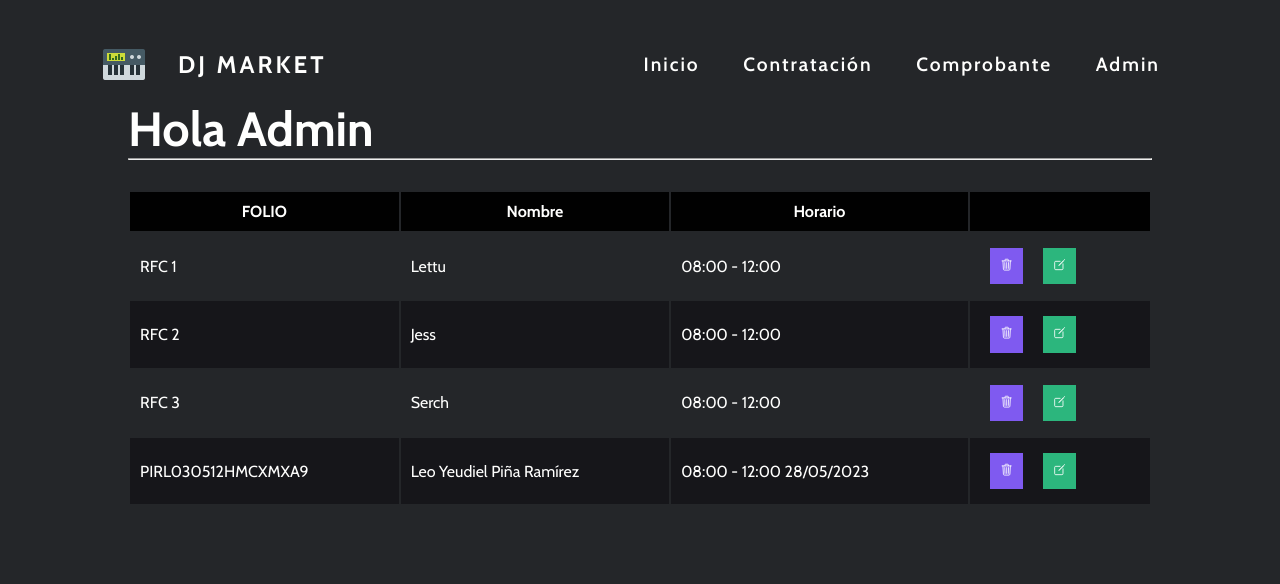
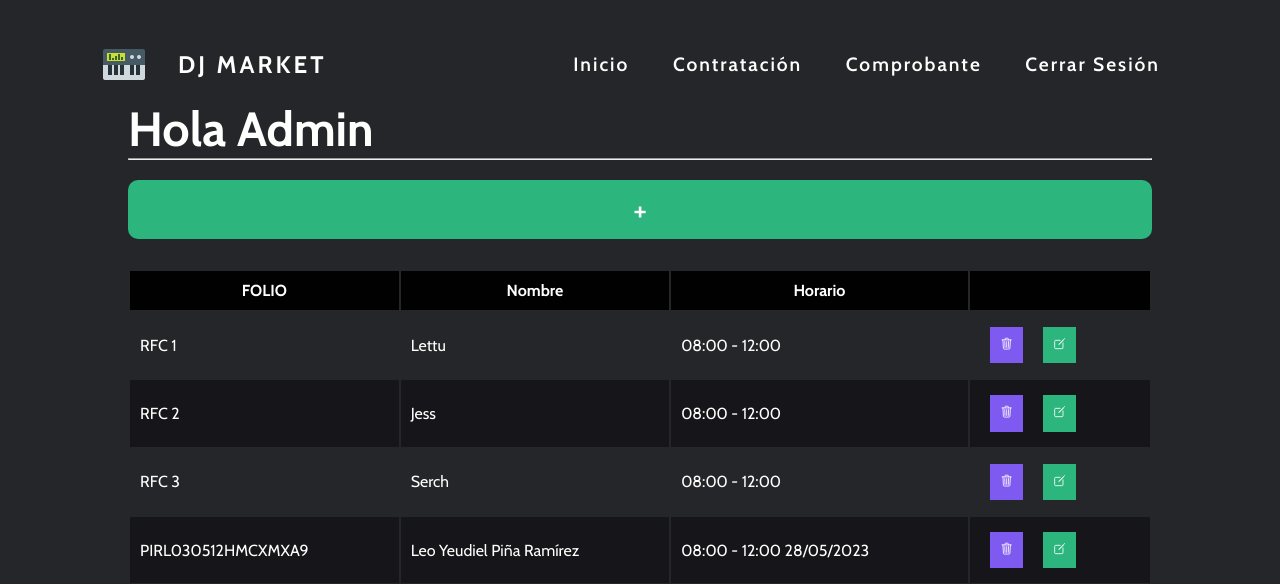
Before and after one commit to LeoYeudiel/ProjectWeb-DJ_MARKET, a PHP site: page /home_admin.html in a window 1280 px wide. Shown: the top 584 px of the page. Run offline with PHP 8.4, Linux system fonts and the light colour scheme.

Commit message:
add validation in login and button the add contratation from admin

```diff
--- a/contratacion.html
+++ b/contratacion.html
@@ -127,7 +127,6 @@
         <label for="cost">Costo</label>
         <input type="number" id="cost" name="cost">
       </div>
-<<<<<<< HEAD
 
       <div class="input-box">
         <label for="fecha">Fecha:</label>
@@ -138,8 +137,6 @@
         <label for="hora">Hora:</label>
         <input type="time" id="hora" name="hora">
       </div>
-=======
->>>>>>> ae62596a15b3d09b15af7a753bbc5258a55066ef
     </section>
 
     <div class="buttons">
--- a/css/estilos_home_admin.css
+++ b/css/estilos_home_admin.css
@@ -94,6 +94,18 @@ main .header{
   margin-top: 30px;
   color: #fffffe;
   font-size: 2em;
+}
+
+main .header a{
+  margin-top: 20px;
+  display: block;
+  text-decoration: none;
+  width: 100%;
+  text-align: center;
+  padding: 10px;
+  color: #fffffe;
+  background: #2cb67d;
+  border-radius: 10px;
 }
 
 main .table{
--- a/home_admin.html
+++ b/home_admin.html
@@ -21,7 +21,7 @@
         <li><a href="index.html" onclick="toggleMenu()">Inicio</a></li>
         <li><a href="contratacion.html" onclick="toggleMenu()">Contratación</a></li>
         <li><a href="comprobante.html" onclick="toggleMenu()">Comprobante</a></li>
-        <li><a href="admin.html" onclick="toggleMenu()">Admin</a></li>
+        <li><a href="admin.html" onclick="toggleMenu()">Cerrar Sesión</a></li>
       </div>
     </nav>
   </header>
@@ -30,6 +30,7 @@
     <section class="header">
       <h2>Hola Admin</h2>
       <hr>
+      <a href="#">+</a>
     </section>
     <section class="table">
       <table>
```
Also changed, not shown: admin.html (+4 -3 lines), js/script_admin.js (+37 -0 lines).
